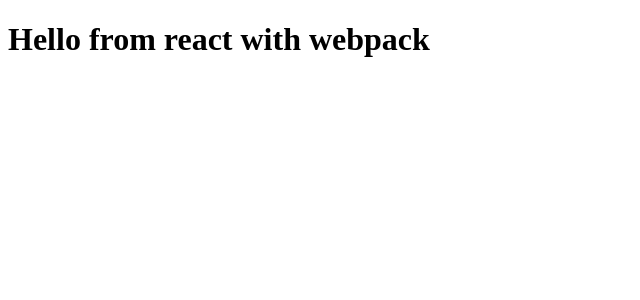
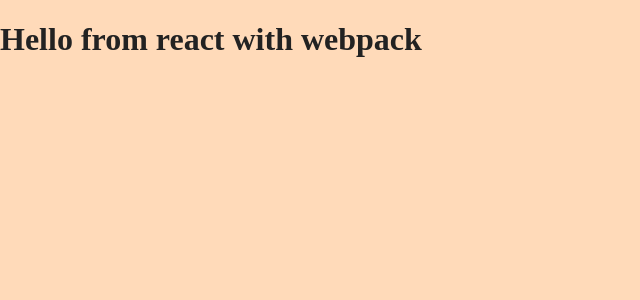
Before and after one commit to agoodstart/react-webpack, a React app: page / in a window 1280 px wide. Shown: the top 300 px of the page, without its empty margins (0-640 px from the left). Built offline with nearby package versions, Linux system fonts and the light colour scheme.

Commit message:
added css configuration

```diff
--- a/package.json
+++ b/package.json
@@ -20,7 +20,9 @@
     "@babel/preset-env": "^7.17.10",
     "@babel/preset-react": "^7.16.7",
     "babel-loader": "^8.2.5",
+    "css-loader": "^6.7.1",
     "html-webpack-plugin": "^5.5.0",
+    "mini-css-extract-plugin": "^2.6.0",
     "webpack": "^5.72.1",
     "webpack-cli": "^4.9.2",
     "webpack-dev-server": "^4.9.0"
--- /dev/null
+++ b/src/index.css
@@ -0,0 +1,5 @@
+body {
+  margin: 0;
+  background-color: peachpuff;
+  color: #222;
+}
--- a/src/index.js
+++ b/src/index.js
@@ -1,5 +1,6 @@
 import React from 'react';
 import ReactDOM from 'react-dom';
 import App from './App';
+import './index.css';
 
 ReactDOM.render(<App />, document.getElementById('root'));
--- a/webpack.config.js
+++ b/webpack.config.js
@@ -1,5 +1,6 @@
 const path = require('path');
 const HTMLWebpackPlugin = require('html-webpack-plugin');
+const MiniCssExtractPlugin = require('mini-css-extract-plugin');
 
 let mode = 'development';
 
@@ -20,13 +21,18 @@
   plugins: [
     new HTMLWebpackPlugin({
       template: './public/index.html'
-    })
+    }),
+    new MiniCssExtractPlugin(),
   ],
 
   module: {
     rules: [
       {
-        test: /.js$/,
+        test: /\.css$/i,
+        use: [MiniCssExtractPlugin.loader, 'css-loader'],
+      },
+      {
+        test: /\.js$/,
         exclude: /node_modules/,
         use: {
           loader: 'babel-loader',
```
Also changed, not shown: 1 other file (tests, documents, lock files or other folders).
